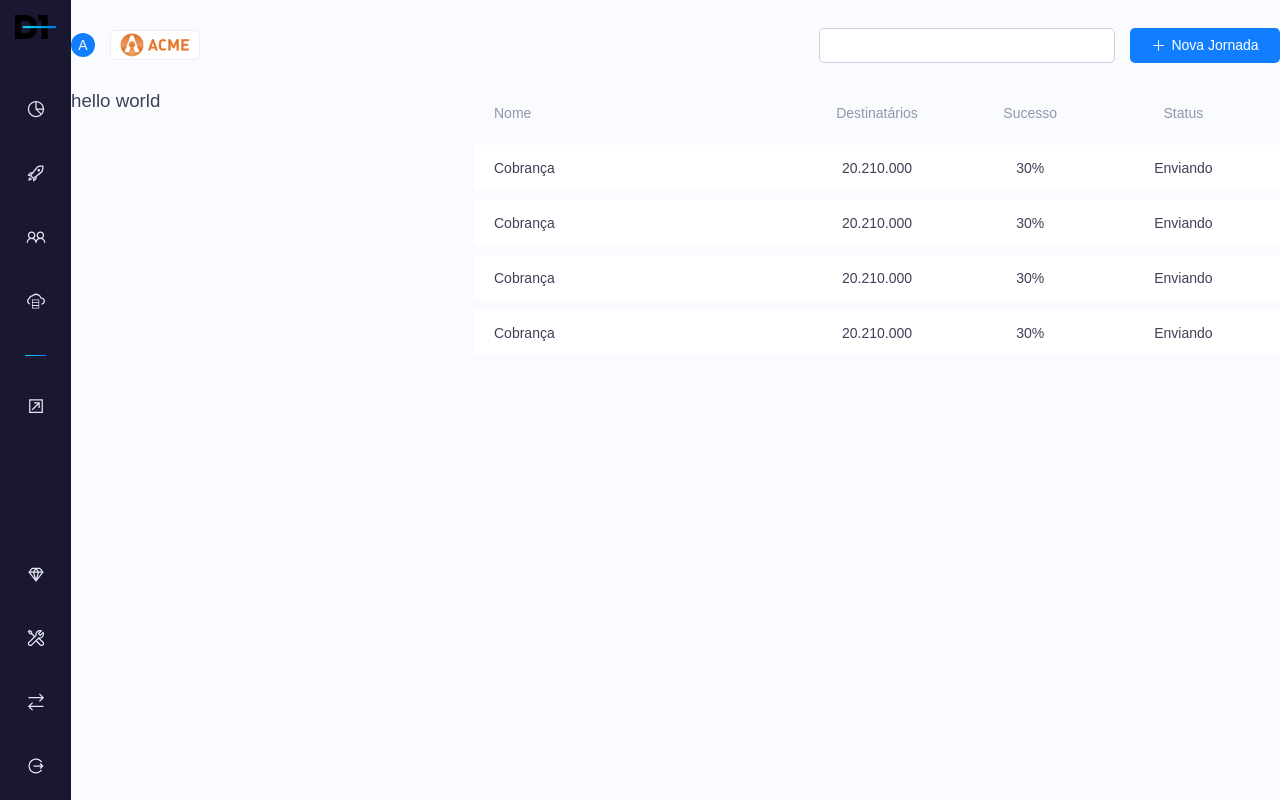
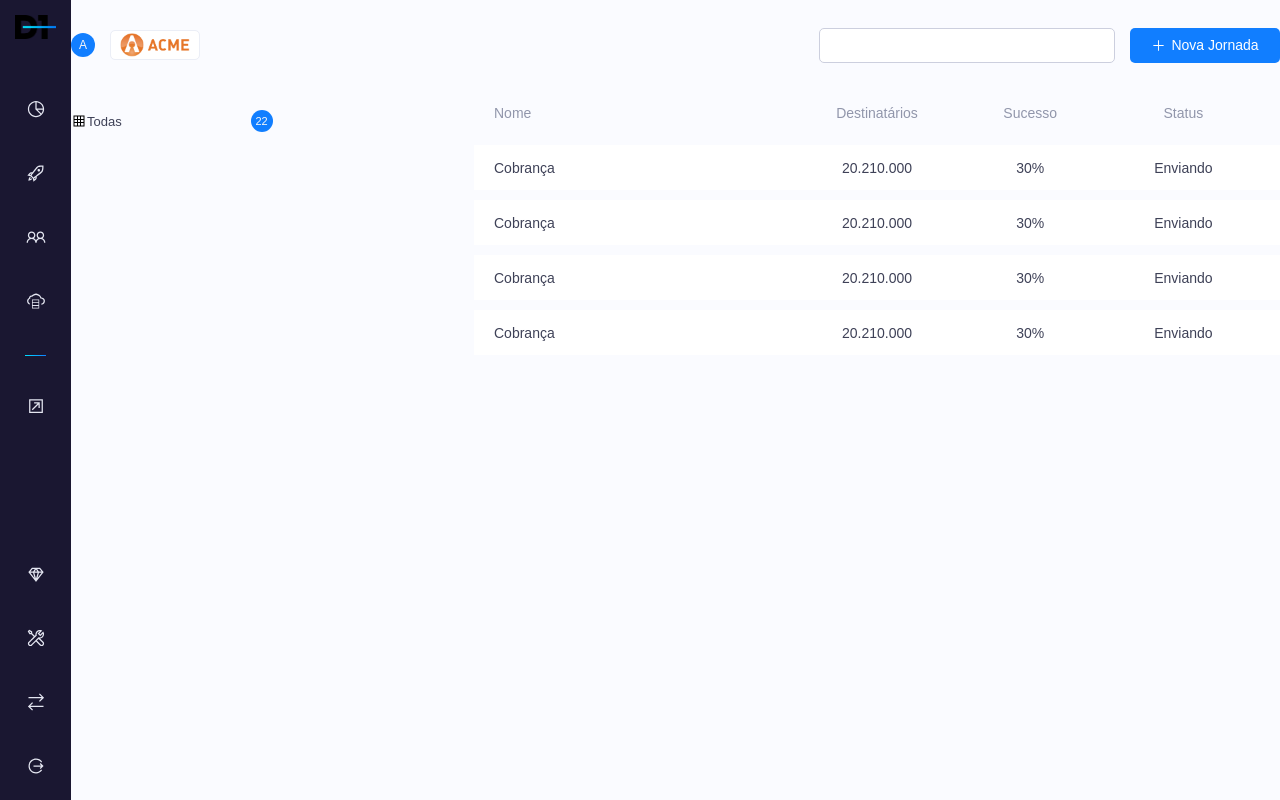
Before and after one commit to gsporto/challenge-d1, a React (Create React App) app: page / in a window 1280 px wide. Built offline with nearby package versions, Linux system fonts and the light colour scheme; some icons are missing; a web font is replaced by a local one.

Commit message:
add: DashboardFilter base layout

```diff
--- a/src/components/BadgeCircular/styles.ts
+++ b/src/components/BadgeCircular/styles.ts
@@ -13,7 +13,7 @@ export const Container = styled.div<ContainerProps>`
 
   width: ${({ size }) => size}px;
   height: ${({ size }) => size}px;
-  font-size: 14px;
+  font-size: ${({ size }) => size / 2}px;
   color: #f7f7f7;
   border-radius: 50%;
   background: #117eff;
--- a/src/pages/Dashboard/components/DashboardFilter/index.tsx
+++ b/src/pages/Dashboard/components/DashboardFilter/index.tsx
@@ -1,8 +1,14 @@
-import { Container } from './styles';
+import { TableIcon } from 'assets/icons';
+import { BadgeCircular } from 'components/BadgeCircular';
+import { Container, ItemFilter } from './styles';
 
 const DashboardFilter = () => (
   <Container>
-    <h1>hello world</h1>
+    <ItemFilter>
+      <TableIcon />
+      Todas
+      <BadgeCircular size={22}>22</BadgeCircular>
+    </ItemFilter>
   </Container>
 );
 
--- a/src/pages/Dashboard/components/DashboardFilter/styles.ts
+++ b/src/pages/Dashboard/components/DashboardFilter/styles.ts
@@ -1,5 +1,26 @@
 import styled from 'styled-components';
 
 export const Container = styled.aside`
+  display: flex;
+  flex-direction: column;
   flex: 1;
+  gap: 20px;
+
+  padding: 20px 0;
 `;
+
+export const ItemFilter = styled.span`
+  display: flex;
+  justify-content: flex-start;
+  align-items: center;
+  width: 50%;
+  font-size: 13px;
+
+  > svg {
+    height: 16px;
+  }
+
+  > div {
+    margin-left: auto;
+  }
+`;
```
